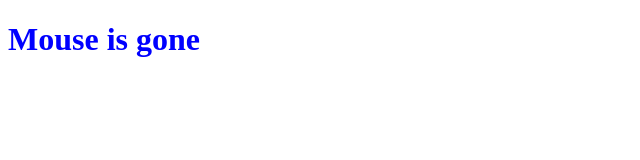
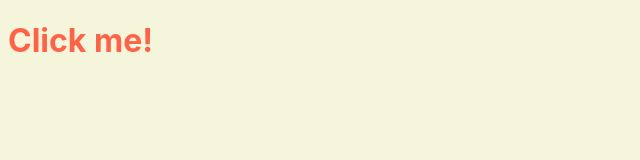
Before and after one commit to mackerel-10/Momentum, a plain HTML site: page index.html in a window 1280 px wide. Both pictures are taken after a click on the element "Click me!". Shown: the whole page, without its empty margins (0-640 px from the left). Drawn offline with Linux system fonts and the light colour scheme.

Commit message:
0602: #3 종료

```diff
--- a/app.js
+++ b/app.js
@@ -1,17 +1,7 @@
-const title = document.querySelector("div.hello:first-child h1");
+const h1 = document.querySelector("div.hello:first-child h1");
 
 function handleTitleClick() {
-	title.style.color = "blue";
+	h1.classList.toggle("clicked");
 }
 
-function handleMouseEnter() {
-	title.innerText = "Mouse is here!";
-}
-
-function handleMouseLeave() {
-	title.innerText = "Mouse is gone";
-}
-
-title.addEventListener("click", handleTitleClick);
-title.addEventListener("mouseenter", handleMouseEnter);
-title.addEventListener("mouseleave", handleMouseLeave);
+h1.addEventListener("click", handleTitleClick);
--- a/index.html
+++ b/index.html
@@ -1,12 +1,15 @@
 <!DOCTYPE html>
-<html>
+<html lang="en">
 	<head>
-		<!-- 탭 이름 -->
-		<title>Chrome</title>
+		<meta charset="UTF-8" />
+		<meta http-equiv="X-UA-Compatible" content="IE=edge" />
+		<meta name="viewport" content="width=device-width, initial-scale" />
+		<link rel="stylesheet" href="style.css" />
+		<title>Momentum App</title>
 	</head>
 	<body>
 		<div class="hello">
-			<h1>Click me!</h1>
+			<h1 class="sexy-font">Click me!</h1>
 		</div>
 		<script src="./app.js"></script>
 	</body>
--- /dev/null
+++ b/style.css
@@ -0,0 +1,17 @@
+body {
+	background-color: beige;
+}
+
+h1 {
+	color: cornflowerblue;
+	transition: color .5s ease-in-out;
+}
+
+.clicked {
+	color: tomato;
+}
+
+.sexy-font {
+	font-family: -apple-system, BlinkMacSystemFont, 'Segoe UI', Roboto,
+	Oxygen, Ubuntu, Cantarell, 'Open Sans', 'Helvetica Neue', sans-serif;
+}
```
